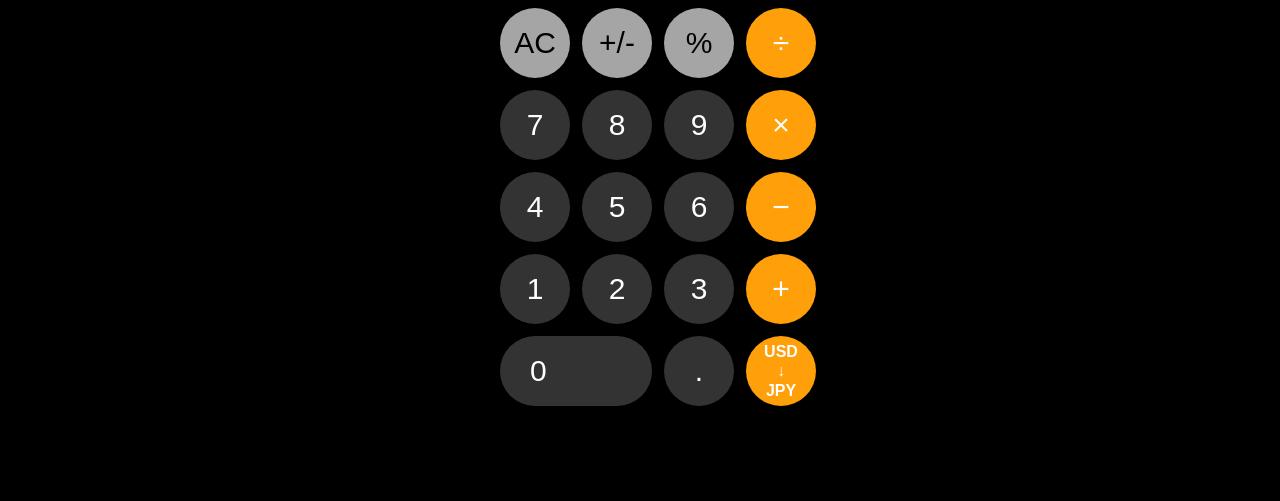
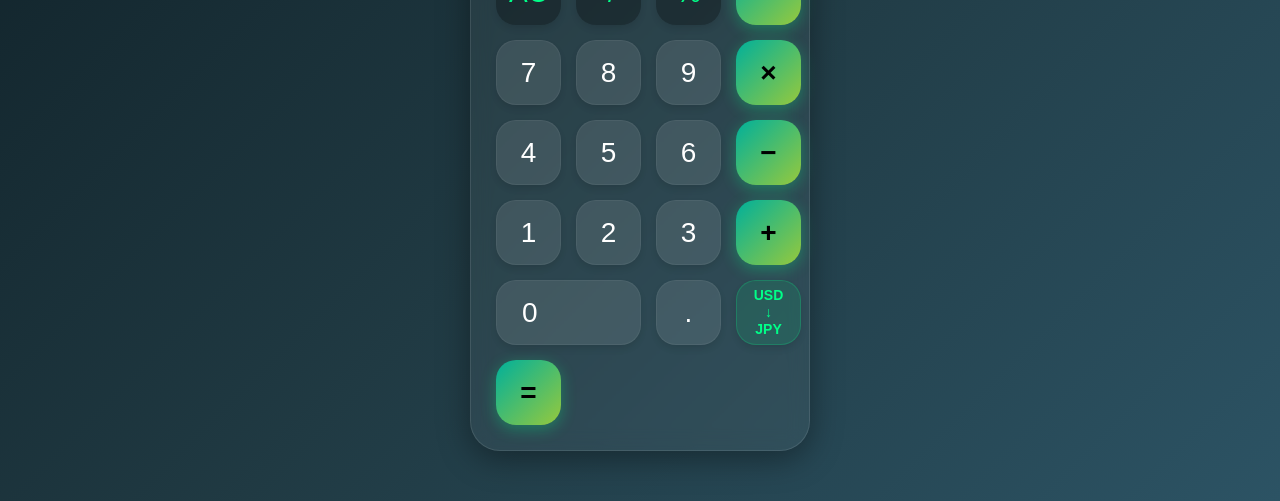
Before and after one commit to harobot888-wq/openclaw-poc, a plain HTML site: page index.html in a window 1280 px wide. Shown: the part 299-800 px from the top of the page. Drawn offline with Linux system fonts and the light colour scheme; no server answers.

Commit message:
Restyle: Green Glassmorphism Theme

```diff
--- a/index.html
+++ b/index.html
@@ -3,12 +3,12 @@
 <head>
     <meta charset="UTF-8">
     <meta name="viewport" content="width=device-width, initial-scale=1.0, maximum-scale=1.0, user-scalable=no">
-    <title>Calculator + Currency</title>
+    <title>Green Calculator</title>
     <style>
         body {
-            background-color: black;
-            color: white;
-            font-family: -apple-system, BlinkMacSystemFont, "Segoe UI", Roboto, Helvetica, Arial, sans-serif;
+            background: linear-gradient(135deg, #0f2027, #203a43, #2c5364); /* Deep Green/Blue Gradient */
+            color: #e0e0e0;
+            font-family: 'Segoe UI', Roboto, Helvetica, Arial, sans-serif;
             display: flex;
             justify-content: center;
             align-items: center;
@@ -19,87 +19,116 @@
 
         .calculator {
             width: 100%;
-            max-width: 320px;
-            padding: 20px;
+            max-width: 340px;
+            padding: 25px;
             box-sizing: border-box;
             display: flex;
             flex-direction: column;
             justify-content: flex-end;
             height: 100%;
-            max-height: 650px;
+            max-height: 700px;
+            background: rgba(255, 255, 255, 0.05); /* Glassmorphism */
+            backdrop-filter: blur(10px);
+            border-radius: 30px;
+            box-shadow: 0 8px 32px 0 rgba(0, 0, 0, 0.37);
+            border: 1px solid rgba(255, 255, 255, 0.1);
         }
 
         .display-container {
-            margin-bottom: 20px;
+            margin-bottom: 30px;
             text-align: right;
             padding-right: 10px;
         }
 
         .display {
             font-size: 70px;
-            font-weight: 300;
+            font-weight: 200;
+            color: #fff;
             white-space: nowrap;
             overflow: hidden;
             text-overflow: ellipsis;
             height: 80px;
+            text-shadow: 0 0 10px rgba(255, 255, 255, 0.2);
         }
 
         .sub-display {
-            font-size: 30px;
-            color: #a5a5a5;
+            font-size: 28px;
+            color: #00ff88; /* Neon Green */
             height: 40px;
             margin-top: 5px;
             font-weight: 400;
+            text-shadow: 0 0 5px rgba(0, 255, 136, 0.4);
         }
 
         .buttons {
             display: grid;
             grid-template-columns: repeat(4, 1fr);
-            gap: 12px;
+            gap: 15px;
         }
 
         button {
             border: none;
-            border-radius: 50%;
-            font-size: 30px;
-            height: 70px;
-            width: 70px;
+            border-radius: 20px; /* Squircle */
+            font-size: 28px;
+            height: 65px;
+            width: 65px;
             cursor: pointer;
-            transition: opacity 0.2s;
+            transition: all 0.2s ease;
             display: flex;
             justify-content: center;
             align-items: center;
             user-select: none;
             -webkit-tap-highlight-color: transparent;
+            box-shadow: 0 4px 6px rgba(0,0,0,0.1);
         }
 
         button:active {
-            opacity: 0.7;
+            transform: scale(0.95);
+            box-shadow: 0 2px 4px rgba(0,0,0,0.1);
         }
 
-        .btn-gray { background-color: #a5a5a5; color: black; }
-        .btn-dark { background-color: #333333; color: white; }
-        .btn-orange { background-color: #ff9f0a; color: white; }
+        /* Button Styles */
+        .btn-glass {
+            background: rgba(255, 255, 255, 0.1);
+            color: #fff;
+            border: 1px solid rgba(255, 255, 255, 0.05);
+        }
+
+        .btn-accent {
+            background: linear-gradient(135deg, #00b09b, #96c93d); /* Green Gradient */
+            color: #000;
+            font-weight: 600;
+            box-shadow: 0 4px 15px rgba(0, 255, 136, 0.3);
+        }
+
+        .btn-op {
+            background: rgba(0, 0, 0, 0.3);
+            color: #00ff88;
+            font-weight: 500;
+        }
 
         .btn-zero {
             grid-column: span 2;
             width: 100%;
-            border-radius: 35px;
-            padding-left: 30px;
+            border-radius: 20px;
+            padding-left: 25px;
             justify-content: flex-start;
         }
 
-        /* Currency Toggle Button Style */
         .btn-currency {
-            font-size: 16px;
+            font-size: 14px;
             font-weight: bold;
             line-height: 1.2;
             flex-direction: column;
+            background: rgba(0, 255, 136, 0.1);
+            color: #00ff88;
+            border: 1px solid rgba(0, 255, 136, 0.2);
         }
 
-        @media (max-width: 350px) {
+        @media (max-width: 360px) {
             button { height: 60px; width: 60px; font-size: 24px; }
             .display { font-size: 50px; }
+            .calculator { padding: 15px; border-radius: 0; max-height: 100vh; }
         }
     </style>
 </head>
@@ -112,32 +141,32 @@
     </div>
 
     <div class="buttons">
-        <button class="btn-gray" onclick="clearDisplay()">AC</button>
-        <button class="btn-gray" onclick="toggleSign()">+/-</button>
-        <button class="btn-gray" onclick="percent()">%</button>
-        <button class="btn-orange" onclick="setOperation('/')">÷</button>
+        <button class="btn-op" onclick="clearDisplay()">AC</button>
+        <button class="btn-op" onclick="toggleSign()">+/-</button>
+        <button class="btn-op" onclick="percent()">%</button>
+        <button class="btn-accent" onclick="setOperation('/')">÷</button>
 
-        <button class="btn-dark" onclick="appendNumber('7')">7</button>
-        <button class="btn-dark" onclick="appendNumber('8')">8</button>
-        <button class="btn-dark" onclick="appendNumber('9')">9</button>
-        <button class="btn-orange" onclick="setOperation('*')">×</button>
+        <button class="btn-glass" onclick="appendNumber('7')">7</button>
+        <button class="btn-glass" onclick="appendNumber('8')">8</button>
+        <button class="btn-glass" onclick="appendNumber('9')">9</button>
+        <button class="btn-accent" onclick="setOperation('*')">×</button>
 
-        <button class="btn-dark" onclick="appendNumber('4')">4</button>
-        <button class="btn-dark" onclick="appendNumber('5')">5</button>
-        <button class="btn-dark" onclick="appendNumber('6')">6</button>
-        <button class="btn-orange" onclick="setOperation('-')">−</button>
+        <button class="btn-glass" onclick="appendNumber('4')">4</button>
+        <button class="btn-glass" onclick="appendNumber('5')">5</button>
+        <button class="btn-glass" onclick="appendNumber('6')">6</button>
+        <button class="btn-accent" onclick="setOperation('-')">−</button>
 
-        <button class="btn-dark" onclick="appendNumber('1')">1</button>
-        <button class="btn-dark" onclick="appendNumber('2')">2</button>
-        <button class="btn-dark" onclick="appendNumber('3')">3</button>
-        <button class="btn-orange" onclick="setOperation('+')">+</button>
+        <button class="btn-glass" onclick="appendNumber('1')">1</button>
+        <button class="btn-glass" onclick="appendNumber('2')">2</button>
+        <button class="btn-glass" onclick="appendNumber('3')">3</button>
+        <button class="btn-accent" onclick="setOperation('+')">+</button>
 
-        <button class="btn-dark btn-zero" onclick="appendNumber('0')">0</button>
-        <button class="btn-dark" onclick="appendDot()">.</button>
-        <!-- Currency Toggle Button -->
-        <button class="btn-orange btn-currency" onclick="toggleCurrencyMode()">
+        <button class="btn-glass btn-zero" onclick="appendNumber('0')">0</button>
+        <button class="btn-glass" onclick="appendDot()">.</button>
+        <button class="btn-currency" onclick="toggleCurrencyMode()">
             <span id="currencyLabel">USD<br>↓<br>JPY</span>
         </button>
+        <button class="btn-accent" onclick="calculate()">=</button>
     </div>
 </div>
 
@@ -155,30 +184,27 @@
     const subDisplayElement = document.getElementById('subDisplay');
     const currencyLabel = document.getElementById('currencyLabel');
 
-    // Fetch live rate immediately
+    // Fetch live rate
     fetch('https://api.exchangerate-api.com/v4/latest/USD')
         .then(response => response.json())
         .then(data => {
             if (data && data.rates && data.rates.JPY) {
                 exchangeRate = data.rates.JPY;
-                updateDisplay(); // update initial sub-display with live rate
+                updateDisplay();
             }
         })
-        .catch(err => console.log('Currency fetch failed, using fallback 150.0'));
+        .catch(err => console.log('Currency fetch failed'));
 
     function updateDisplay() {
-        // Main Display Logic
         let displayValue = currentInput;
         if (displayValue.length > 9) {
             displayValue = displayValue.substring(0, 9);
         }
         displayElement.innerText = displayValue;
 
-        // Font scaling
         if (displayValue.length > 6) displayElement.style.fontSize = '50px';
         else displayElement.style.fontSize = '70px';
 
-        // Currency Conversion Logic
         const numericValue = parseFloat(currentInput);
         if (!isNaN(numericValue)) {
             let converted;
@@ -192,7 +218,6 @@
                 symbol = '$';
             }
 
-            // Format with commas
             subDisplayElement.innerText = symbol + ' ' + parseFloat(converted).toLocaleString();
         } else {
             subDisplayElement.innerText = '';
```
